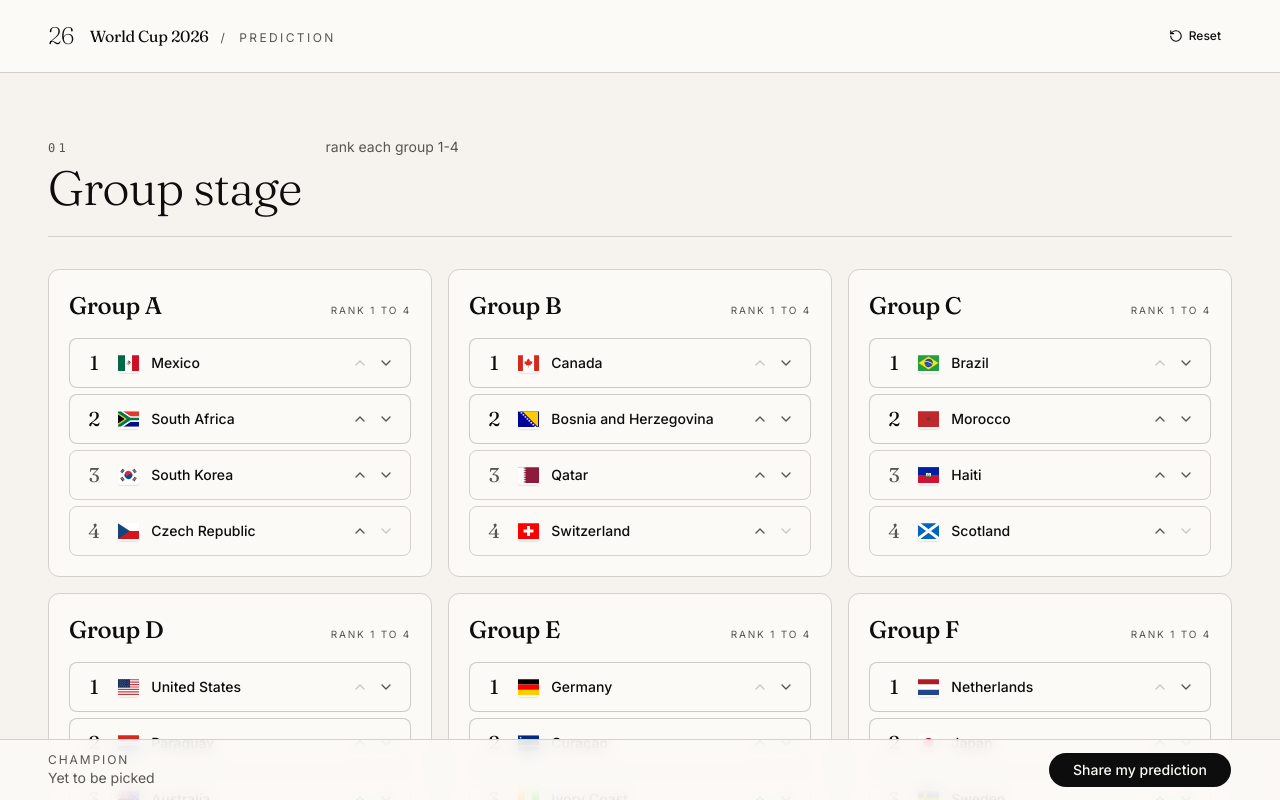
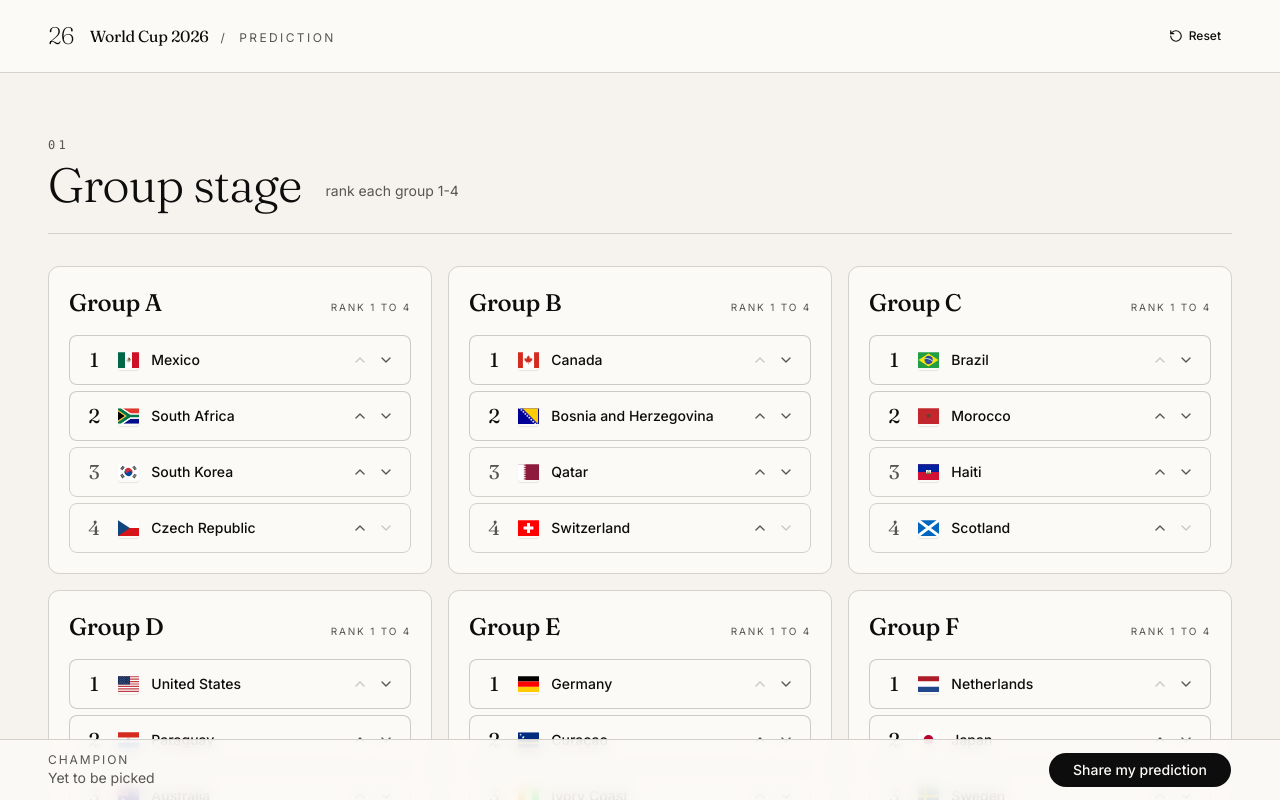
Before and after one commit to Abdulla-AlBassam/world-cup-2026-prediction, a Next.js app: page / in a window 1280 px wide. Both pictures are taken after a click on the button "Start your prediction". Shown: the top 800 px of the page. Built offline with nearby package versions, Linux system fonts and the light colour scheme.

Commit message:
Remove team codes from match cards, align section subtitle to title baseline

```diff
--- a/components/builder.tsx
+++ b/components/builder.tsx
@@ -245,7 +245,7 @@
 }) {
   return (
     <section className="mx-auto max-w-7xl px-6 py-12 md:px-12 md:py-16">
-      <header className="mb-8 flex flex-col gap-2 border-b border-border pb-6 md:flex-row md:items-baseline md:gap-6">
+      <header className="mb-8 flex flex-col gap-2 border-b border-border pb-6 md:flex-row md:items-end md:gap-6">
         <div>
           <p className="font-mono text-xs uppercase tracking-[0.28em] text-muted-foreground">
             {step}
@@ -254,7 +254,9 @@
             {title}
           </h2>
         </div>
-        <p className="max-w-md text-sm text-muted-foreground">{subtitle}</p>
+        <p className="max-w-md text-sm text-muted-foreground md:pb-2">
+          {subtitle}
+        </p>
       </header>
       {children}
     </section>
--- a/components/match-card.tsx
+++ b/components/match-card.tsx
@@ -88,14 +88,6 @@
           <span className="flex-1 truncate text-sm font-medium">
             {team.name}
           </span>
-          <span
-            className={cn(
-              "font-mono text-[10px]",
-              selected ? "text-background/70" : "text-muted-foreground",
-            )}
-          >
-            {team.id}
-          </span>
         </>
       ) : (
         <span className="text-xs italic text-muted-foreground">
```
